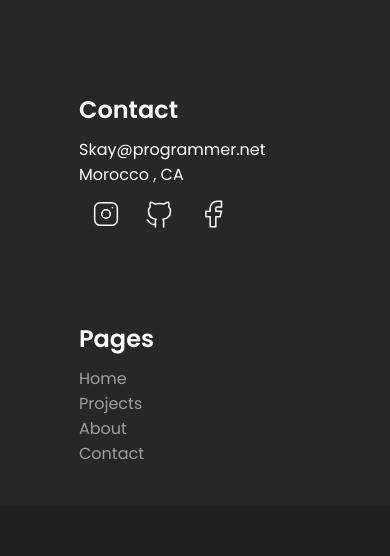
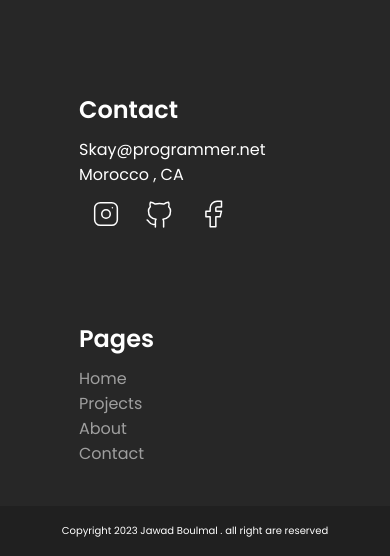
Before and after one commit to SKAY-37/SKAY-37.github.io, a plain HTML site: page index.html in a window 390 px wide. Shown: the part 5736-6292 px from the top of the page. Before the commit the page ends 6242 px from the top, so only its background shows below. Drawn offline with Linux system fonts and the light colour scheme.

Commit message:
Skayologie

```diff
--- a/index.html
+++ b/index.html
@@ -338,6 +338,9 @@
 
             </div>
         </section>
+        <footer>
+            <p>Copyright 2023 Jawad Boulmal . all right are reserved</p>
+        </footer>
         <!-- End Like Fotter  -->
     </div>
     <script src="scripts/script.js"></script>
--- a/styles/media.css
+++ b/styles/media.css
@@ -137,6 +137,9 @@
     height: 100vh;
 
   }
+footer{
+    font-size: 10px;
+}
 
 }
 @media (max-width:341px)  {
@@ -151,5 +154,8 @@
     .About .Content .LeftSec {
         width: 244px;
     }
-
+footer{
+    font-size: 9px;
+    height: 30px;
 }
+}
--- a/styles/style.css
+++ b/styles/style.css
@@ -503,3 +503,13 @@ textarea {
         top: 0px;
     }
 }
+
+footer{
+    background-color: #202020;
+    height: 50px;
+    display: flex;
+    justify-content: center;
+    place-items:center ;
+    color: white;
+    font-size: 13px;
+}
```
